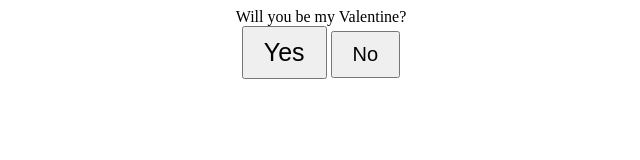
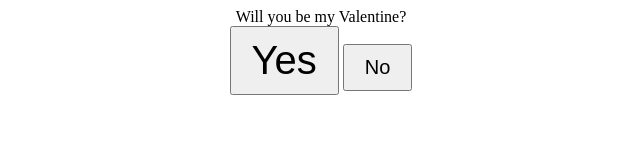
Before and after one commit to EyeSaberDC/aboutme, a plain HTML site: page valentine.html in a window 1280 px wide. Both pictures are taken after a click on the button "No". Shown: the whole page, without its empty margins (319-959 px from the left). Drawn offline with Linux system fonts and the light colour scheme.

Commit message:
Update valentine.html

```diff
--- a/valentine.html
+++ b/valentine.html
@@ -38,7 +38,7 @@
 
     noBtn.addEventListener('click', () => {
       let currentSize = parseInt(getComputedStyle(yesBtn).fontSize);
-      currentSize += 5; // Increase by 5px
+      currentSize += 20; // Increase by 5px
       yesBtn.style.fontSize = currentSize + 'px';
     });
 
```
